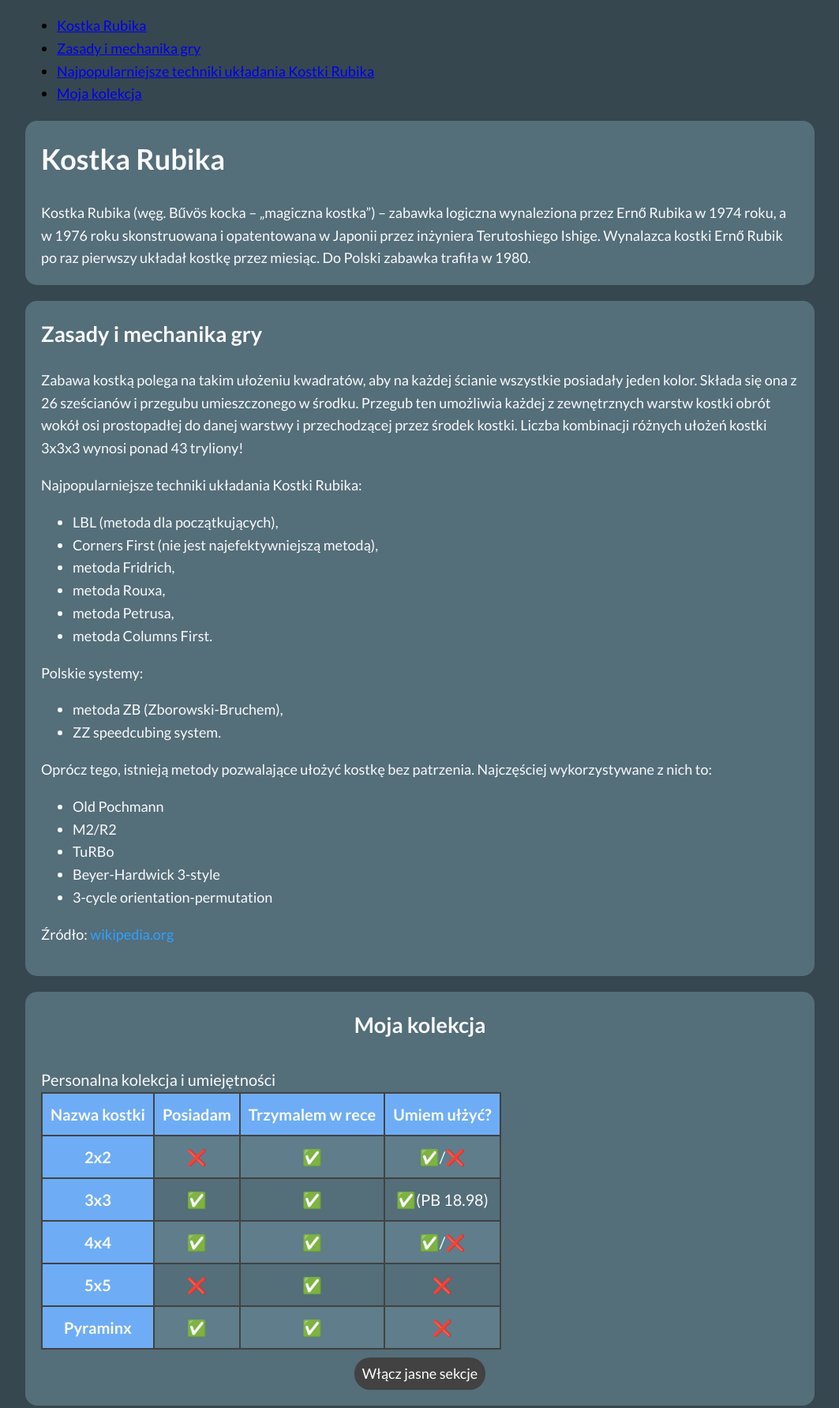
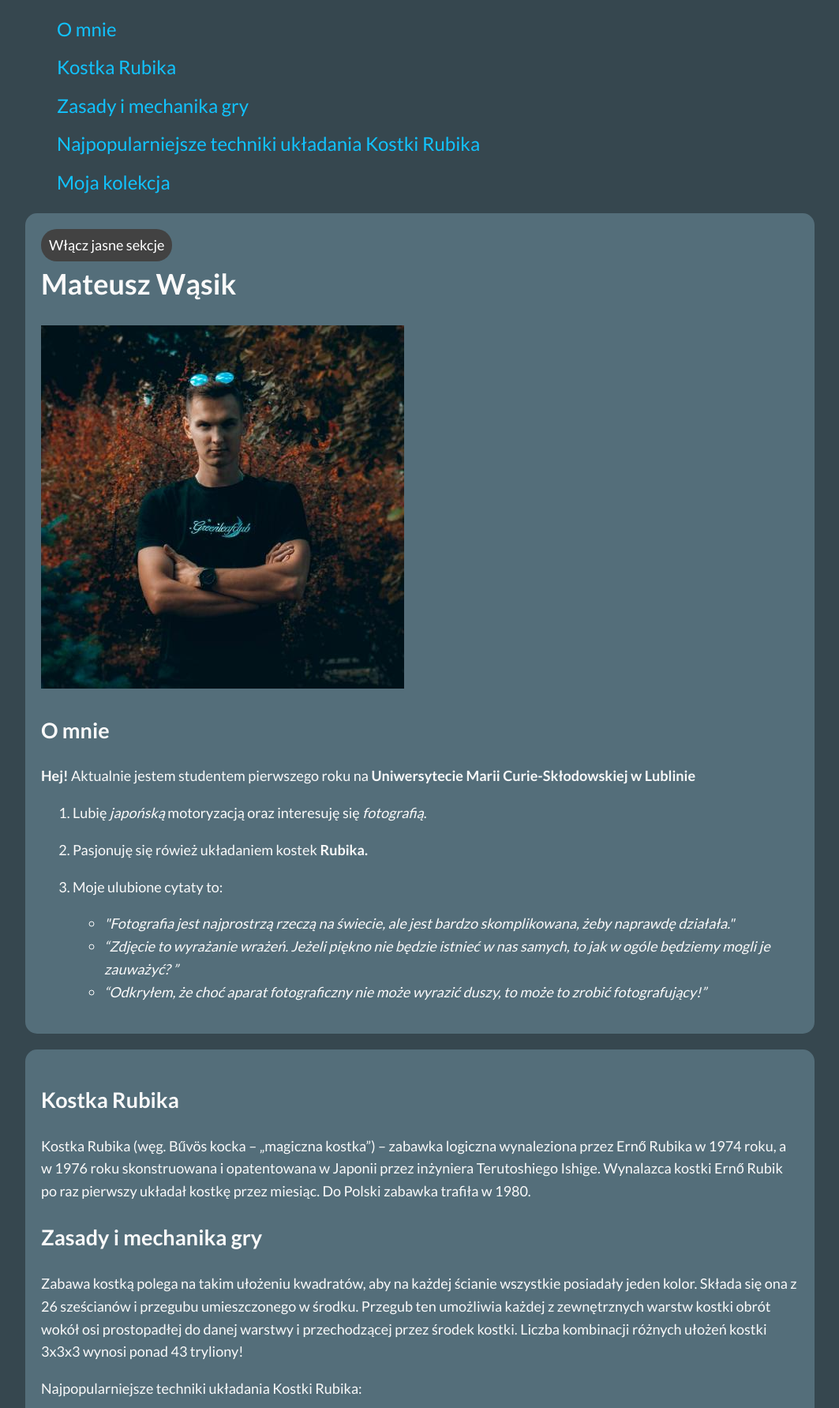
Before and after one commit to met3usz/homepage, a plain HTML site: page index.html in a window 1280 px wide. Shown: the top 1783 px of the page at 79% size, without its empty margins (108-1171 px from the left). Drawn offline with nearby package versions, Linux system fonts and the light colour scheme.

Commit message:
Modified look and added new content

```diff
--- a/index.html
+++ b/index.html
@@ -13,12 +13,14 @@
       referrerpolicy="no-referrer"
     />
     <link rel="stylesheet" href="./css/style.css" />
-    <link rel="stylesheet" href="./css/nav.css" />
+    <link rel="stylesheet" href="./css/navigation.css" />
     <link rel="stylesheet" href="./css/header.css" />
     <link rel="stylesheet" href="./css/main.css" />
-    <link rel="stylesheet" href="./css/footer.css" />
+    <link rel="stylesheet" href="./css/article.css" />
     <link rel="stylesheet" href="./css/table.css" />
     <link rel="stylesheet" href="./css/button.css" />
+    <link rel="stylesheet" href="./css/sectionLink.css" />
+    <link rel="stylesheet" href="./css/footer.css" />
 
     <link rel="preconnect" href="https://fonts.googleapis.com" />
     <link rel="preconnect" href="https://fonts.gstatic.com" crossorigin />
@@ -30,42 +32,101 @@
   </head>
 
   <body>
-    <nav class="nav">
-      <ul class="nav__list">
-        <li class="nav__item">
-          <a href="#headerHeader" class="nav__link">Kostka Rubika</a>
+    <nav class="navigation">
+      <ul class="navigation__list">
+        <li class="navigation__item">
+          <a class="navigation__link" href="#headerAbout">O mnie</a>
+        </li>
+        <li class="navigation__item">
+          <a class="navigation__link" href="#mainHeader">Kostka Rubika</a>
         </li>
 
-        <li class="nav__item">
-          <a class="nav__link" href="#mainHeader">Zasady i mechanika gry</a>
+        <li class="navigation__item">
+          <a class="navigation__link" href="#mainArticle"
+            >Zasady i mechanika gry</a
+          >
         </li>
 
-        <li class="nav__item">
-          <a class="nav__link" href="#mainArticle">
+        <li class="navigation__item">
+          <a class="navigation__link" href="#mainSection">
             Najpopularniejsze techniki układania Kostki Rubika</a
           >
         </li>
 
-        <li class="nav__item">
-          <a class="nav__link" href="#footerHeader"> Moja kolekcja </a>
+        <li class="navigation__item">
+          <a class="navigation__link" href="#articleHeader"> Moja kolekcja </a>
         </li>
       </ul>
     </nav>
 
-    <header class="header dark">
-      <h1 class="header__header" id="headerHeader">Kostka Rubika</h1>
-      <section class="header__section">
-        Kostka Rubika (węg. Bűvös kocka – „magiczna kostka”) – zabawka logiczna
-        wynaleziona przez Ernő Rubika w 1974 roku, a w 1976 roku skonstruowana i
-        opatentowana w Japonii przez inżyniera Terutoshiego Ishige. Wynalazca
-        kostki Ernő Rubik po raz pierwszy układał kostkę przez miesiąc. Do
-        Polski zabawka trafiła w 1980.
-      </section>
+    <header class="header dark" id="headerAbout">
+      <button class="button js-button">
+        <span class="button__span js-buttonSpan">Włącz</span> jasne sekcje
+      </button>
+      <h1 class="header__header">Mateusz Wąsik</h1>
+      <img
+        class="header__image"
+        src="./img/59150257.jpg"
+        alt="Mateusz Wąsik - zdjęcie"
+      />
+      <h2 class="header__header--second">O mnie</h2>
+      <p>
+        <strong>Hej!</strong>
+        Aktualnie jestem studentem pierwszego roku na
+        <b>Uniwersytecie Marii Curie-Skłodowskiej w Lublinie</b>
+      </p>
+      <ol>
+        <li>
+          <p>
+            Lubię <em>japońską</em> motoryzacją oraz interesuję się
+            <em>fotografią</em>.
+          </p>
+        </li>
+        <li>
+          <p>Pasjonuję się rówież układaniem kostek <strong>Rubika.</strong></p>
+        </li>
+        <li>
+          <p class="header__quote">Moje ulubione cytaty to:</p>
+          <ul>
+            <li>
+              <i>
+                "Fotografia jest najprostrzą rzeczą na świecie, ale jest bardzo
+                skomplikowana, żeby naprawdę działała."
+              </i>
+            </li>
+            <li>
+              <i>
+                “Zdjęcie to wyrażanie wrażeń. Jeżeli piękno nie będzie istnieć w
+                nas samych, to jak w ogóle będziemy mogli je zauważyć? ”
+              </i>
+            </li>
+            <li>
+              <i>
+                “Odkryłem, że choć aparat fotograficzny nie może wyrazić duszy,
+                to może to zrobić fotografujący!”
+              </i>
+            </li>
+          </ul>
+        </li>
+      </ol>
     </header>
 
     <main class="main dark">
-      <h2 class="main__header" id="mainHeader">Zasady i mechanika gry</h2>
       <section class="main__section">
+        <h2 class="main__header--second" id="mainHeader">Kostka Rubika</h2>
+        <p>
+          Kostka Rubika (węg. Bűvös kocka – „magiczna kostka”) – zabawka
+          logiczna wynaleziona przez Ernő Rubika w 1974 roku, a w 1976 roku
+          skonstruowana i opatentowana w Japonii przez inżyniera Terutoshiego
+          Ishige. Wynalazca kostki Ernő Rubik po raz pierwszy układał kostkę
+          przez miesiąc. Do Polski zabawka trafiła w 1980.
+        </p>
+      </section>
+
+      <h2 class="main__header--second" id="mainArticle">
+        Zasady i mechanika gry
+      </h2>
+      <article class="main__article">
         <p>
           Zabawa kostką polega na takim ułożeniu kwadratów, aby na każdej
           ścianie wszystkie posiadały jeden kolor. Składa się ona z 26
@@ -74,8 +135,8 @@
           danej warstwy i przechodzącej przez środek kostki. Liczba kombinacji
           różnych ułożeń kostki 3x3x3 wynosi ponad 43 tryliony!
         </p>
-      </section>
-      <article class="main__article" id="mainArticle">
+      </article>
+      <section class="main__section" id="mainSection">
         <p>Najpopularniejsze techniki układania Kostki Rubika:</p>
         <ul>
           <li>LBL (metoda dla początkujących),</li>
@@ -109,32 +170,26 @@
           <a
             href="//pl.wikipedia.org/wiki/Kostka_Rubika"
             target="_blank"
-            class="main__sourceLink"
-            >wikipedia.org</a
+            class="section__link"
+            >wikipedia.org/Kostka_Rubika</a
           >
         </p>
-      </article>
+      </section>
     </main>
 
-    <footer class="footer dark">
-      <h2 class="footer__header" id="footerHeader">Moja kolekcja</h2>
-      <section class="footer__section" id="footerSection">
+    <article class="article dark" id="articleTable">
+      <h2 class="article__header" id="articleHeader">Moja kolekcja</h2>
       <table class="table">
-          <div class="table__wrapper">
         <caption class="table__caption">
           Personalna kolekcja i umiejętności
         </caption>
         <tr class="table__row">
-              <th class="table__cell table__header" scope="col">
-                Nazwa kostki
-              </th>
+          <th class="table__cell table__header" scope="col">Nazwa kostki</th>
           <th class="table__cell table__header" scope="col">Posiadam</th>
           <th class="table__cell table__header" scope="col">
             Trzymalem w rece
           </th>
-              <th class="table__cell table__header" scope="col">
-                Umiem ułżyć?
-              </th>
+          <th class="table__cell table__header" scope="col">Umiem ułżyć?</th>
         </tr>
         <tr class="table__row">
           <th class="table__cell table__header" scope="row">2x2</th>
@@ -166,12 +221,47 @@
           <td class="table__cell">✅</td>
           <td class="table__cell">❌</td>
         </tr>
-          </div>
       </table>
-      </section>
-      <button class="button js-button">
-        <span class="button__span js-buttonSpan">Włącz</span> jasne sekcje
-      </button>
+    </article>
+
+    <footer class="footer dark" id="footer">
+      <h2 class="footer__header">Znajdziesz mnie tu:</h2>
+      <ul class="footer__list">
+        <li class="footer__listItem">
+          <a
+            class="listItem__link"
+            href="https://github.com/met3usz"
+            target="_blank"
+            ><img
+              class="listItem__image"
+              src="./svg/github.svg"
+              alt="GitHub"
+              target="_blank"
+          /></a>
+        </li>
+        <li class="footer__listItem">
+          <a
+            class="listItem__link"
+            href="https://www.instagram.com/mateusz.raw/"
+            target="_blank"
+            ><img
+              class="listItem__image"
+              src="./svg/instagram.svg"
+              alt="Instagram"
+          /></a>
+        </li>
+        <li class="footer__listItem">
+          <a
+            class="listItem__link"
+            href="https://www.linkedin.com/in/met3usz/"
+            target="_blank"
+            ><img
+              class="listItem__image"
+              src="./svg/linkedin-in.svg"
+              alt="LinkedIn"
+          /></a>
+        </li>
+      </ul>
     </footer>
   </body>
 </html>
```
Lines whose indentation alone changed are shown as unchanged.
